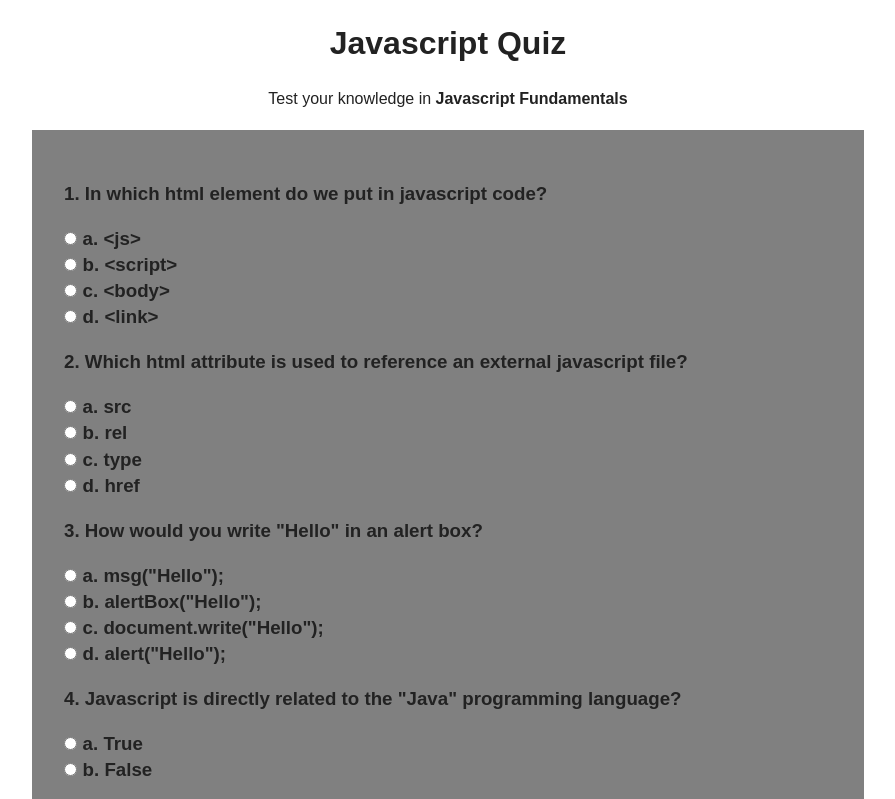
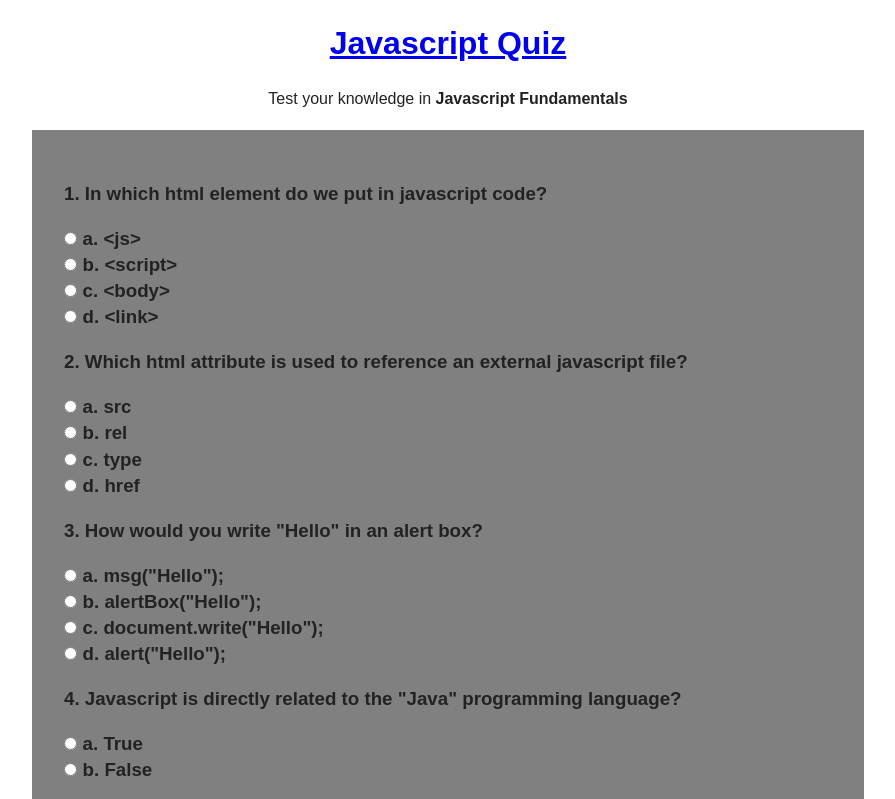
Before and after one commit to drumslayert/Portfolio, a website: page Quiz/index.html in a window 1280 px wide. Shown: the top 799 px of the page, without its empty margins (192-1087 px from the left). Drawn offline with nearby package versions, Linux system fonts and the light colour scheme.

Commit message:
modififed Quiz/index.html

```diff
--- a/Quiz/index.html
+++ b/Quiz/index.html
@@ -21,7 +21,7 @@
 
         <!-- Add your site or application content here -->
         <div id="container">
-          <h1>Javascript Quiz</h1>
+          <h1><a href="http://drumslayert.github.io/About.html">Javascript Quiz</a></h1>
           <p>Test your knowledge in <strong>Javascript Fundamentals</strong></p>
         </div>
         <section>
```
